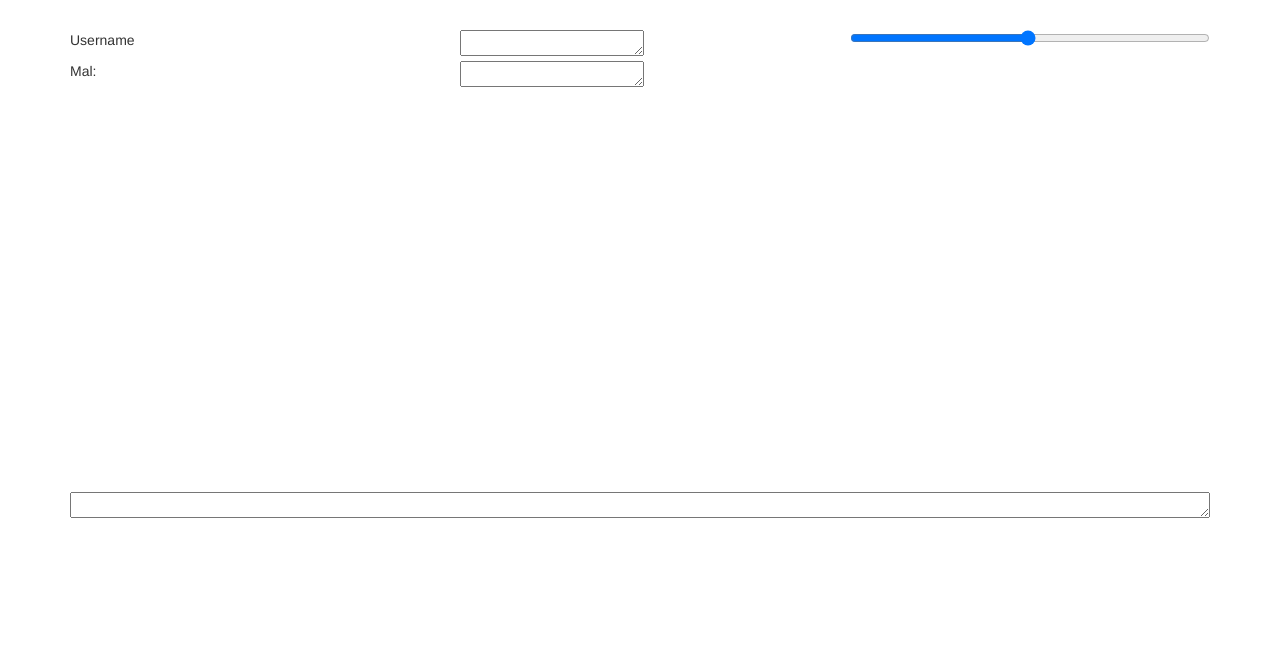
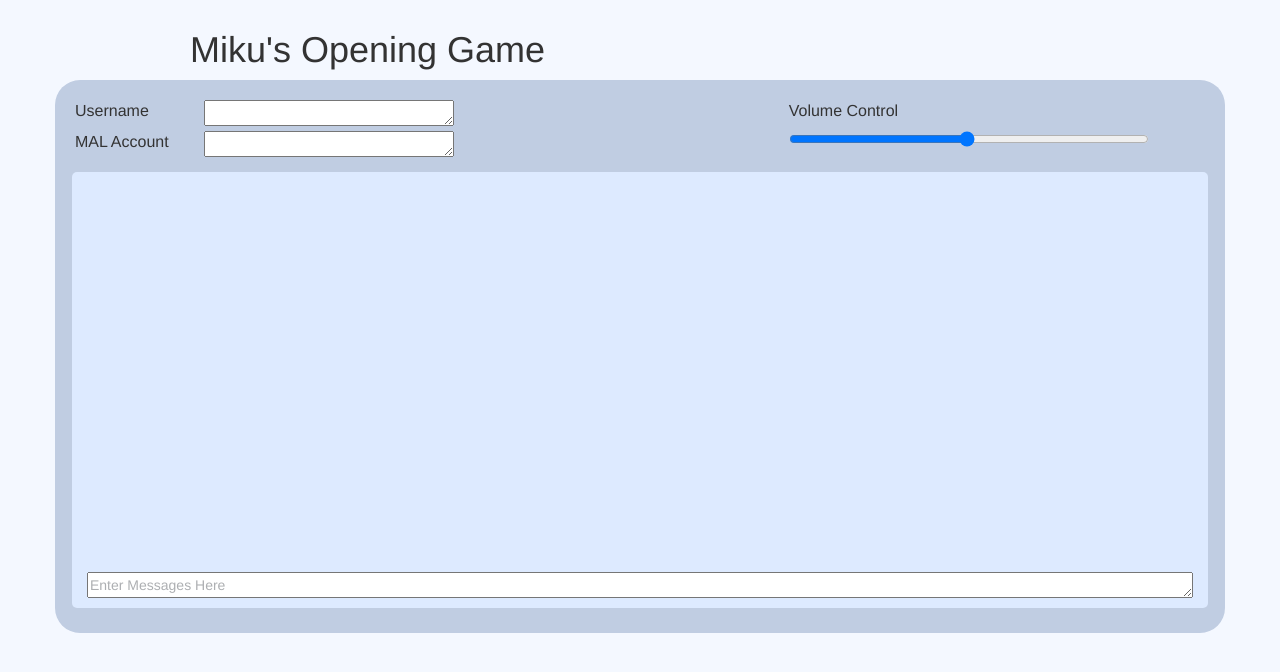
Before and after one commit to nesaan/Opening-Game, a website: page game.html in a window 1280 px wide. Drawn offline with nearby package versions, Linux system fonts and the light colour scheme; no server answers.

Commit message:
CSS Changes (#3)
* CSS changes and added title

* css

```diff
--- a/game.css
+++ b/game.css
@@ -1,13 +1,65 @@
 body {
   margin-top: 30px;
+  background-color: #f4f8ff;
 }
+
+.header {
+  padding-left: 190px;
+}
+
+.container {
+  background-color: #c0cde2;
+  padding: 20px 15px 20px 15px;
+  border-radius: 25px;
+}
+
+/* Chat Area */
+.container .row:nth-child(3) {
+  background-color: #ddeaff;
+  margin: 10px 2px 5px 2px;
+  padding-bottom: 5px;
+  border-radius: 5px;
+}
+
+/* Username/MAL Account Tags */
+.container .col-md-4:first-child{
+  font-size: 12pt;
+  margin-left: 5px;
+  width: 11%;
+}
+
+.container .col-md-4:nth-child(2) {
+  width: 50%
+}
+
+/* Username/MAL Account Textboxes */
+.container .col-md-4:nth-child(2) > textarea{
+  width: 250px;
+}
+
+/* Volume Control Tag */
+.container .row:nth-child(1) .col-md-4:nth-child(3) {
+  font-size: 12pt;
+}
+
+/* Chat Area Textbox (Bottom) */
+.container .row:nth-child(3) > textarea {
+  font-size: 12pt;
+}
+
+::-webkit-input-placeholder {
+    color: #adafb2;
+    opacity: 1 !important;
+}
+
 
 .msg {
   border: 2px solid #dedede;
   background-color: #f1f1f1;
   border-radius: 5px;
   padding: 10px;
-  margin: 10px 0;
+  /* margin: 10px 0; */
+  margin: 10px 15px 0px 5px;
 }
 
 .notmine {
--- a/game.html
+++ b/game.html
@@ -15,6 +15,11 @@
  </head>
 
  <body>
+   <!--Rayman Code-->
+   <div class="header">
+     <h1>Miku's Opening Game</h1>
+   </div>
+
    <div class="container">
      <div class="row">
        <div class="col-md-4">
@@ -24,26 +29,39 @@
          <textarea id="usrspot" rows="1"></textarea>
        </div>
 
+       <!-- Moved To Row Below
+       <div class="col-md-4">
+         <div class="slidecontainer">
+           <input type="range" min="1" max="100" value="50" class="slider" id="volumeControl">
+         </div>
+       </div> -->
+       <div class="col-md-4">
+         <div>Volume Control</div>
+       </div>
+
+
+     </div>
+     <div class="row">
+       <div class="col-md-4">
+         <div>MAL Account</div>
+       </div>
+       <div class="col-md-4">
+         <textarea id="malspot" rows="1"></textarea>
+       </div>
+
        <div class="col-md-4">
          <div class="slidecontainer">
            <input type="range" min="1" max="100" value="50" class="slider" id="volumeControl">
          </div>
        </div>
-     </div>
-     <div class="row">
-       <div class="col-md-4">
-         <div>Mal: </div>
-       </div>
-       <div class="col-md-4">
-         <textarea id="malspot" rows="1"></textarea>
-       </div>
+
      </div>
 
      <div class="row">
        <div class="col-md-12">
          <div id="messages">
          </div>
-         <textarea id="msgspot" rows="1"></textarea>
+         <textarea id="msgspot" rows="1" placeholder="Enter Messages Here"></textarea>
        </div>
      </div>
    </div>
```
